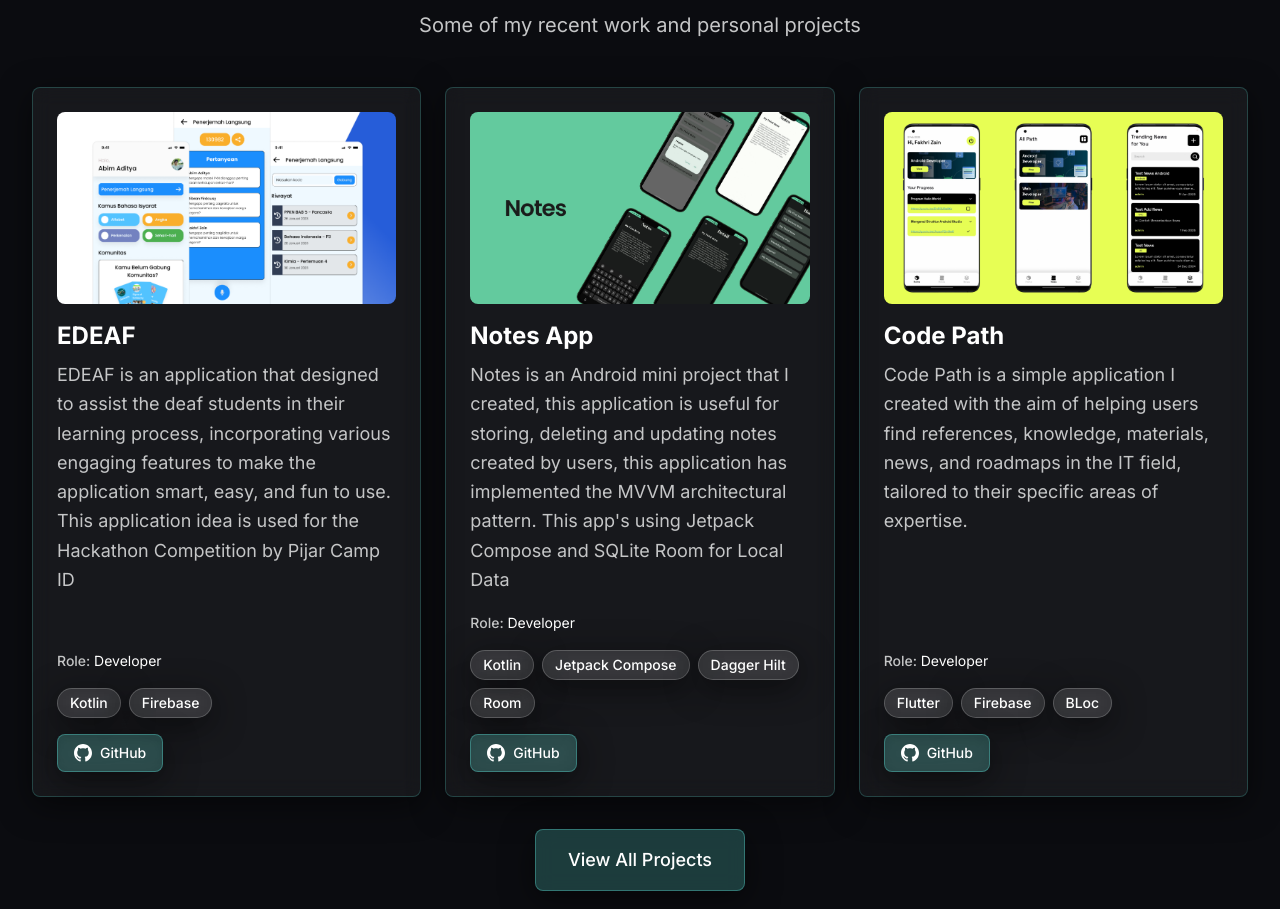
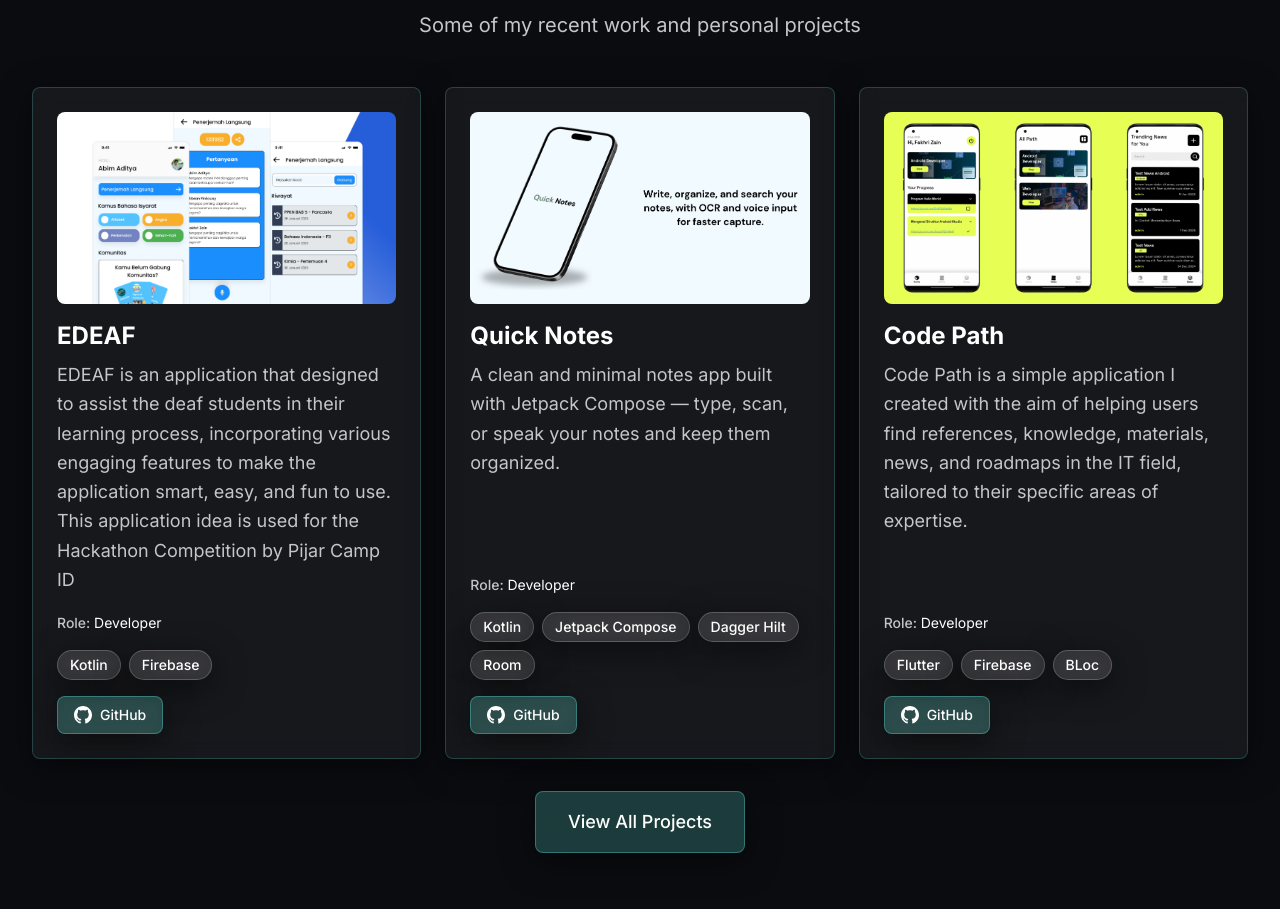
Before and after one commit to ffaakkhhrrii/fkzn, a React (Vite) app: page / in a window 1280 px wide. Shown: the part 1703-2612 px from the top of the page. Built offline with nearby package versions, Linux system fonts and the light colour scheme.

Commit message:
feat : update projects

```diff
--- a/src/data/portfolio.data.ts
+++ b/src/data/portfolio.data.ts
@@ -107,15 +107,15 @@ export const portfolioData: PortfolioData = {
       images: ['/assets/images/edeaf.png'],
     },
     {
-      name: 'Notes App',
+      name: 'Quick Notes',
       description:
-        "Notes is an Android mini project that I created, this application is useful for storing, deleting and updating notes created by users, this application has implemented the MVVM architectural pattern. This app's using Jetpack Compose and SQLite Room for Local Data",
+        "A clean and minimal notes app built with Jetpack Compose — type, scan, or speak your notes and keep them organized.",
       role: 'Developer',
       technologies: ['Kotlin', 'Jetpack Compose', 'Dagger Hilt', 'Room'],
       links: {
-        github: 'https://github.com/ffaakkhhrrii/note_app',
+        github: 'https://github.com/ffaakkhhrrii/quick_notes',
       },
-      images: ['/assets/images/notes_app.png'],
+      images: ['/assets/images/quick_notes.png'],
     },
     {
       name: 'Code Path',
```
Also changed, not shown: public/assets/images/quick_notes.png (added).
